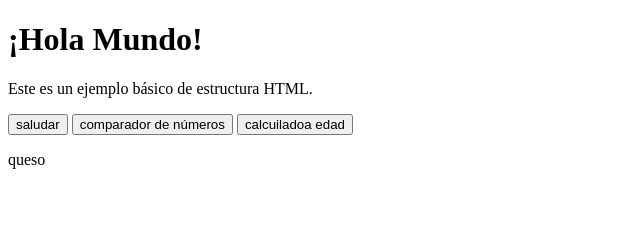
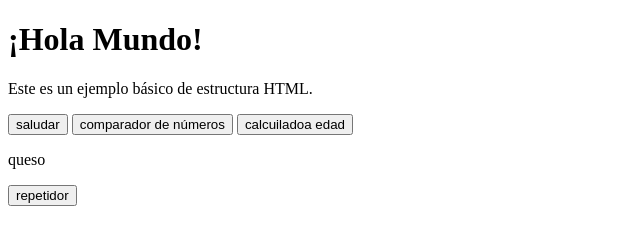
Before and after one commit to aibarraagu/JAVASCRIPT-ACT1, a plain HTML site: page Untitled-1.html in a window 1280 px wide. Shown: the whole page, without its empty margins (0-640 px from the left). Drawn offline with Linux system fonts and the light colour scheme.

Commit message:
git commit

```diff
--- a/Untitled-1.html
+++ b/Untitled-1.html
@@ -13,7 +13,9 @@
     <button onclick="comparar()">comparador de números</button>
     <button onclick="calculadoraedad()">calcuiladoa edad</button>
     <p class="elinnertext">queso</p>
+    <button onclick="repetidordefrases()">repetidor</button>
     <script>
+        // BLOQUE 1
         function saludar() {
             alert("Saludos");
             let nombre = prompt("Introduce tu nombre");
@@ -40,6 +42,16 @@
             edadoperada.innerText = "Tienes aproximadamente " + cajatexto + " años";
         }
 
+        function repetidordefrases () {
+            const lafrase = ("estoy aprendiendo JavaScript");
+            elnumeroquesemueve = 1;
+            for (let elnumeroquesemueve = 1; elnumeroquesemueve <=50; elnumeroquesemueve++) {
+                console.log(elnumeroquesemueve + " ."+ "" + lafrase)
+            }
+        }
+
+        // BLOQUE 2
+
 
     </script>
 </body>
```
